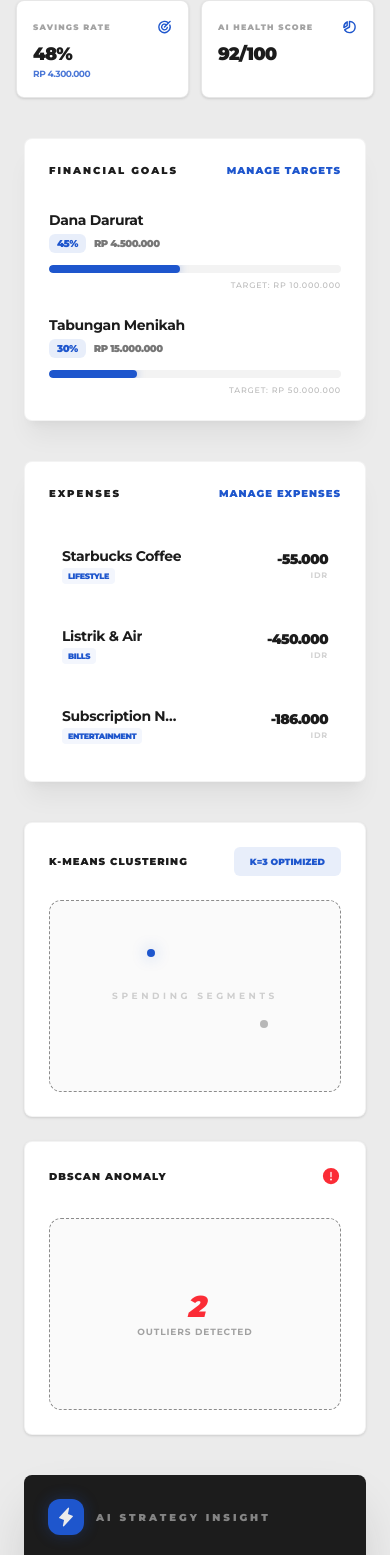
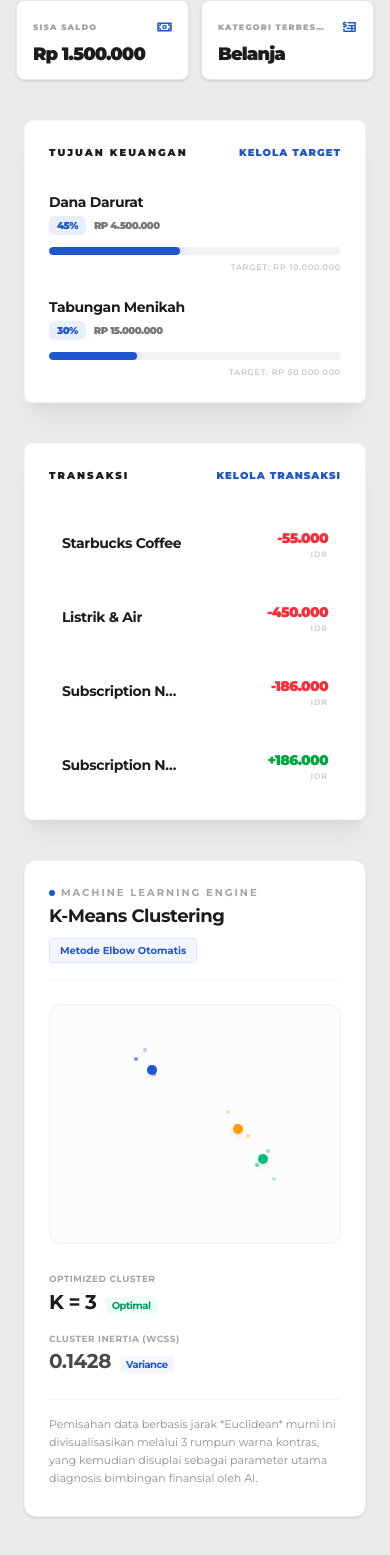
Before and after one commit to ammarrashiddd/mono-smart-budgeting, a Next.js app: page /dashboard in a window 390 px wide. Shown: the part 264-1819 px from the top of the page. Built offline with nearby package versions, Linux system fonts and the light colour scheme.

Commit message:
fix: change the UI according to the lecturer's instructions

```diff
--- a/src/app/dashboard/page.tsx
+++ b/src/app/dashboard/page.tsx
@@ -3,17 +3,7 @@
 import Navbar from "@/components/nav/Navbar";
 import GoalItems from "@/components/ui/GoalItems";
 import StatCards from "@/components/ui/StatCards";
-import {
-  Wallet,
-  TrendUp,
-  Target as TargetIcon,
-  ChartPieSlice,
-  WarningCircle,
-  Lightning,
-  PaperPlaneRight,
-  ArrowDownLeft,
-  ArrowUpRight,
-} from "@phosphor-icons/react";
+import { Wallet, TrendUp, MoneyIcon, InvoiceIcon } from "@phosphor-icons/react";
 
 export default function DashboardPage() {
   const transactions = [
@@ -22,7 +12,7 @@ export default function DashboardPage() {
       name: "Starbucks Coffee",
       date: "15 May 2026",
       category: "Lifestyle",
-      amount: -55000,
+      amount: 55000,
       type: "expense",
     },
     {
@@ -30,7 +20,7 @@ export default function DashboardPage() {
       name: "Listrik & Air",
       date: "05 May 2026",
       category: "Bills",
-      amount: -450000,
+      amount: 450000,
       type: "expense",
     },
     {
@@ -38,8 +28,16 @@ export default function DashboardPage() {
       name: "Subscription Netflix",
       date: "10 May 2026",
       category: "Entertainment",
-      amount: -186000,
+      amount: 186000,
       type: "expense",
+    },
+    {
+      id: 4,
+      name: "Subscription Netflix",
+      date: "10 May 2026",
+      category: "Entertainment",
+      amount: 186000,
+      type: "income",
     },
   ];
   return (
@@ -57,28 +55,25 @@ export default function DashboardPage() {
       {/* --- Section 1: Stats (Responsive Grid) --- */}
       <div className="grid grid-cols-2 lg:grid-cols-4 gap-3 md:gap-6 px-4 md:px-12 mt-6 md:mt-12">
         <StatCards
-          title="Monthly Income"
+          title="Total Pemasukan"
           value="Rp 8.500.000"
           icon={<Wallet weight="bold" className="text-tertiary" size={20} />} // Ukuran ikon sedikit lebih kecil untuk mobile
         />
         <StatCards
-          title="Monthly Spend"
+          title="Total Pengeluaran"
           value="Rp 4.200.000"
           icon={<TrendUp weight="bold" className="text-red-500" size={20} />}
         />
         <StatCards
-          title="Savings Rate"
-          value="48%"
-          subValue="Rp 4.300.000"
-          icon={
-            <TargetIcon weight="bold" className="text-tertiary" size={20} />
-          }
+          title="Sisa Saldo"
+          value="Rp 1.500.000"
+          icon={<MoneyIcon weight="bold" className="text-tertiary" size={20} />}
         />
         <StatCards
-          title="AI Health Score"
-          value="92/100"
+          title="Kategori Terbesar"
+          value="Belanja"
           icon={
-            <ChartPieSlice weight="bold" className="text-tertiary" size={20} />
+            <InvoiceIcon weight="bold" className="text-tertiary" size={20} />
           }
         />
       </div>
@@ -88,10 +83,10 @@ export default function DashboardPage() {
         <div className="bg-white rounded-lg p-6 md:p-10 border border-secondary/5 shadow-xl shadow-secondary/5">
           <div className="flex flex-row items-center justify-between mb-8 md:mb-12">
             <h3 className="text-[10px] md:text-xs font-black uppercase tracking-[0.2em] text-secondary">
-              Financial Goals
+              Tujuan Keuangan
             </h3>
             <button className="text-tertiary text-[10px] md:text-xs font-black uppercase tracking-widest hover:underline transition-all whitespace-nowrap">
-              Manage Targets
+              Kelola Target
             </button>
           </div>
           <div className="grid grid-cols-1 gap-6 md:gap-10">
@@ -114,10 +109,10 @@ export default function DashboardPage() {
         <div className="bg-white rounded-lg p-6 md:p-10 border border-secondary/5 shadow-xl shadow-secondary/5">
           <div className="flex items-center justify-between mb-8">
             <h3 className="text-[10px] md:text-xs font-black uppercase tracking-[0.2em] text-secondary">
-              Expenses
+              Transaksi
             </h3>
             <button className="text-tertiary text-[10px] md:text-xs font-black uppercase tracking-widest hover:underline transition-all whitespace-nowrap">
-              Manage Expenses
+              Kelola Transaksi
             </button>
           </div>
 
@@ -125,7 +120,7 @@ export default function DashboardPage() {
             {transactions.map((item) => (
               <div
                 key={item.id}
-                className="flex items-center justify-between p-3 md:p-4 rounded-xl hover:bg-secondary/2 transition-all border border-transparent hover:border-secondary/5"
+                className="flex items-center justify-between p-3 md:p-4 rounded-xl hover:bg-secondary/2 transition-all border border-transparent hover:border-secondary/15"
               >
                 <div className="flex items-center gap-3 md:gap-4">
                   {/* Info */}
@@ -133,10 +128,7 @@ export default function DashboardPage() {
                     <p className="text-sm md:text-base font-bold text-secondary tracking-tight truncate">
                       {item.name}
                     </p>
-                    <div className="flex items-center gap-2 mt-0.5">
-                      <span className="text-[8px] md:text-[9px] font-black uppercase tracking-tighter text-tertiary bg-tertiary/5 px-1.5 py-0.5 rounded">
-                        {item.category}
-                      </span>
+                    <div className="mt-0.5">
                       <span className="text-[8px] md:text-[9px] font-medium text-secondary/30 hidden sm:block">
                         {item.date}
                       </span>
@@ -147,9 +139,9 @@ export default function DashboardPage() {
                 {/* Amount */}
                 <div className="text-right">
                   <p
-                    className={`text-sm md:text-lg font-black tracking-tighter ${item.type === "income" ? "text-green-600" : "text-secondary"}`}
+                    className={`text-sm md:text-lg font-black tracking-tighter ${item.type === "income" ? "text-green-600" : "text-red-500"}`}
                   >
-                    {item.type === "income" ? "+" : ""}
+                    {item.type === "income" ? "+" : "-"}
                     {new Intl.NumberFormat("id-ID").format(item.amount)}
                   </p>
                   <p className="text-[8px] md:text-[9px] font-bold text-secondary/20 uppercase tracking-widest">
@@ -162,120 +154,139 @@ export default function DashboardPage() {
         </div>
       </div>
 
-      {/* --- Section 4: Machine Learning (Responsive Split View) --- */}
-      <div className="grid grid-cols-1 lg:grid-cols-2 gap-6 md:gap-8 px-6 md:px-12 mt-10 md:mt-16">
-        {/* K-Means */}
-        <div className="bg-white rounded-lg p-6 md:p-8 border border-secondary/5 shadow-sm">
-          <div className="flex justify-between items-center mb-6">
-            <h4 className="text-[10px] md:text-xs font-black uppercase tracking-widest text-secondary">
+      {/* --- Section 4: Machine Learning (Minimalist Colorized K-Means Matrix) --- */}
+      <div className="px-6 md:px-12 mt-10 md:mt-16">
+        <div className="bg-white rounded-xl p-6 md:p-8 border border-secondary/5 shadow-sm">
+          {/* Header Section - Ramping dengan Sentuhan Warna */}
+          <div className="flex flex-col sm:flex-row justify-between items-start sm:items-center gap-2 mb-6 pb-4 border-b border-secondary/5">
+            <div>
+              <div className="flex items-center gap-1.5 mb-0.5">
+                <span className="w-1.5 h-1.5 rounded-full bg-tertiary" />
+                <h4 className="text-[10px] font-bold uppercase tracking-[0.2em] text-secondary/40">
+                  Machine Learning Engine
+                </h4>
+              </div>
+              <h3 className="text-lg font-bold text-secondary tracking-tight">
                 K-Means Clustering
-            </h4>
-            <span className="text-[9px] md:text-[13px] font-black bg-tertiary/10 text-tertiary px-4 py-2 rounded-md uppercase">
-              k=3 Optimized
+              </h3>
+            </div>
+            <div className="text-[10px] font-bold text-tertiary bg-tertiary/5 px-2.5 py-1 rounded border border-tertiary/10">
+              Metode Elbow Otomatis
+            </div>
+          </div>
+
+          {/* Content Layout */}
+          <div className="grid grid-cols-1 lg:grid-cols-3 gap-6">
+            {/* Box Visualisasi Scatter Plot (Berwarna Terarah) */}
+            <div className="lg:col-span-2 h-60 bg-secondary/1 rounded-xl border border-secondary/5 flex flex-col items-center justify-center relative overflow-hidden p-4">
+              {/* Titik Pusat Centroid (Warna Solid Penanda Klaster) */}
+              <div className="absolute top-1/4 left-1/3 w-2.5 h-2.5 bg-tertiary rounded-full shadow-md z-10" />
+              <div className="absolute bottom-1/3 right-1/4 w-2.5 h-2.5 bg-emerald-500 rounded-full shadow-md z-10" />
+              <div className="absolute top-1/2 right-1/3 w-2.5 h-2.5 bg-amber-500 rounded-full shadow-md z-10" />
+
+              {/* Titik Anggota Klaster (Muted Dots Sesuai Warna Centroid) */}
+              {/* Cluster 1 - Blue/Tertiary Group */}
+              <div className="absolute top-[22%] left-[29%] w-1 h-1 bg-tertiary/60 rounded-full" />
+              <div className="absolute top-[28%] left-[35%] w-1 h-1 bg-tertiary/40 rounded-full" />
+              <div className="absolute top-[18%] left-[32%] w-1 h-1 bg-tertiary/30 rounded-full" />
+
+              {/* Cluster 2 - Emerald/Green Group */}
+              <div className="absolute bottom-[32%] right-[28%] w-1 h-1 bg-emerald-500/60 rounded-full" />
+              <div className="absolute bottom-[38%] right-[24%] w-1 h-1 bg-emerald-500/40 rounded-full" />
+              <div className="absolute bottom-[26%] right-[22%] w-1 h-1 bg-emerald-500/30 rounded-full" />
+
+              {/* Cluster 3 - Amber/Yellow Group */}
+              <div className="absolute top-[50%] right-[35%] w-1 h-1 bg-amber-500/60 rounded-full" />
+              <div className="absolute top-[54%] right-[31%] w-1 h-1 bg-amber-500/40 rounded-full" />
+              <div className="absolute top-[44%] right-[38%] w-1 h-1 bg-amber-500/30 rounded-full" />
+            </div>
+
+            {/* Box Parameter Analisis Statistik K-Means (1 Kolom) */}
+            <div className="flex flex-col justify-between py-1">
+              <div className="space-y-4">
+                {/* Metrik 1: Nilai K Optimal */}
+                <div>
+                  <p className="text-[9px] font-bold text-secondary/40 uppercase tracking-wider mb-0.5">
+                    Optimized Cluster
+                  </p>
+                  <p className="text-xl font-bold text-secondary tracking-tight">
+                    K = 3{" "}
+                    <span className="text-[10px] font-bold text-emerald-600 bg-emerald-50 px-1.5 py-0.5 rounded ml-1">
+                      Optimal
                     </span>
+                  </p>
                 </div>
-          <div className="h-48 md:h-64 bg-secondary/2 rounded-xl border border-dashed border-secondary/50 flex items-center justify-center relative overflow-hidden">
-            <div className="absolute top-1/4 left-1/3 w-2 h-2 md:w-3 md:h-3 bg-tertiary rounded-full shadow-[0_0_15px_rgba(30,86,205,0.4)]" />
-            <div className="absolute bottom-1/3 right-1/4 w-2 h-2 md:w-3 md:h-3 bg-secondary rounded-full opacity-30" />
-            <p className="text-[9px] md:text-[10px] font-bold text-secondary/20 uppercase tracking-[0.4em]">
-              Spending Segments
+
+                {/* Metrik 2: Skor WCSS/Inertia */}
+                <div>
+                  <p className="text-[9px] font-bold text-secondary/40 uppercase tracking-wider mb-0.5">
+                    Cluster Inertia (WCSS)
+                  </p>
+                  <p className="text-xl font-bold text-secondary/80 tracking-tight">
+                    0.1428{" "}
+                    <span className="text-[10px] font-bold text-tertiary bg-tertiary/5 px-1.5 py-0.5 rounded ml-1">
+                      Variance
+                    </span>
                   </p>
                 </div>
               </div>
 
-        {/* DBSCAN */}
-        <div className="bg-white rounded-lg p-6 md:p-8 border border-secondary/5 shadow-sm">
-          <div className="flex justify-between items-center mb-8 md:mb-10">
-            <h4 className="text-[10px] md:text-xs font-black uppercase tracking-widest text-secondary">
-              DBSCAN Anomaly
-            </h4>
-            <WarningCircle size={20} className="text-red-500" weight="fill" />
-          </div>
-          <div className="h-48 md:h-64 bg-secondary/2 rounded-xl border border-dashed border-secondary/50 flex flex-col items-center justify-center relative">
-            <p className="text-3xl md:text-4xl font-black text-red-500 tracking-tighter italic">
-              2
-            </p>
-            <p className="text-[9px] md:text-[10px] font-bold text-secondary/40 uppercase tracking-widest">
-              Outliers Detected
+              {/* Catatan Keterangan Khas Desain Minimalis */}
+              <div className="pt-4 border-t border-secondary/5 mt-6 lg:mt-0">
+                <p className="text-[11px] text-secondary/50 leading-relaxed">
+                  Pemisahan data berbasis jarak *Euclidean* murni ini
+                  divisualisasikan melalui 3 rumpun warna kontras, yang kemudian
+                  disuplai sebagai parameter utama diagnosis bimbingan finansial
+                  oleh AI.
                 </p>
               </div>
             </div>
           </div>
+        </div>
+      </div>
 
-      {/* --- Section 5: AI Strategy Analysis (Advanced Responsive Layout) --- */}
+      {/* --- Section 5: AI Strategy Analysis (Minimalist Intelligent Diagnosis) --- */}
       <div className="px-6 md:px-12 mt-10 md:mt-16">
-        <div className="bg-secondary rounded-lg p-6 sm:p-8 md:p-12 text-primary shadow-2xl shadow-secondary/20 relative overflow-hidden group">
-          <div className="relative z-10 flex flex-col xl:flex-row justify-between gap-8 md:gap-12">
-            {/* Left Column: Narrative */}
-            <div className="flex-1">
-              <div className="flex items-center gap-3 mb-6">
-                <div className="p-2 bg-tertiary rounded-xl shadow-[0_0_15px_rgba(30,86,205,0.3)]">
-                  <Lightning weight="fill" size={20} />
+        <div className="bg-secondary rounded-xl p-6 md:p-8 border border-secondary/5">
+          {/* Layout Utama - Flexbox Responsif */}
+          <div className="flex flex-col lg:flex-row justify-between items-start gap-8">
+            {/* Kolom Kiri: Fokus Diagnosis & Narasi AI */}
+            <div className="flex-1 space-y-4">
+              {/* Sub-Header Kecil */}
+              <div className="flex items-center gap-1.5">
+                <span className="w-1.5 h-1.5 rounded-full bg-amber-500" />
+                <h4 className="text-[10px] font-bold uppercase tracking-[0.2em] text-primary/40">
+                  Gemini AI Insights
+                </h4>
               </div>
-                <h3 className="text-[10px] md:text-xs font-black uppercase tracking-[0.3em] opacity-50">
-                  AI Strategy Insight
-                </h3>
-              </div>
-              <p className="text-xl sm:text-2xl md:text-3xl font-bold tracking-tight leading-[1.2] md:leading-tight mb-4">
-                "Berdasarkan analisis clustering, pengeluaran{" "}
-                <span className="text-tertiary italic">Lifestyle</span> Anda
-                meningkat 12%. Amankan{" "}
-                <span className="underline decoration-tertiary underline-offset-8">
-                  Dana Darurat
-                </span>{" "}
-                lebih cepat dengan membatasi cluster ini."
+
+              {/* Teks Narasi Tipis & Clean */}
+              <p className="text-lg md:text-xl font-bold tracking-tight text-primary/80 leading-relaxed">
+                "Evaluasi data mendeteksi variasi transaksi pada pos
+                non-esensial telah melampaui batas aman aturan 50/30/20.
+                Diperlukan restrukturisasi anggaran guna memulihkan stabilitas
+                alokasi Target Dana Darurat Anda."
               </p>
             </div>
 
-            {/* Right Column: Technical Metrics (Grid on Mobile, Stacked on XL) */}
-            <div className="grid grid-cols-1 sm:grid-cols-2 xl:flex xl:flex-col gap-4 w-full xl:w-80">
-              {/* Confidence Card */}
-              <div className="bg-white/5 border border-white/10 p-5 rounded-md backdrop-blur-sm">
-                <p className="text-[9px] md:text-[10px] font-black opacity-40 uppercase tracking-widest mb-2">
-                  Confidence Score
+            {/* Kolom Kanan: Status Kesehatan Finansial Murni (Muted Look) */}
+            <div className="w-full lg:w-64 shrink-0 border-t lg:border-t-0 lg:border-l border-primary/5 pt-6 lg:pt-0 lg:pl-6">
+              <p className="text-[9px] font-bold text-primary/40 uppercase tracking-wider mb-2">
+                Financial Health
               </p>
-                <div className="flex items-end gap-2">
-                  <p className="text-2xl md:text-3xl font-black text-tertiary tracking-tighter">
-                    94.2%
-                  </p>
-                  <p className="text-[9px] md:text-[10px] font-bold opacity-40 mb-1 uppercase tracking-tighter">
-                    High Accuracy
+
+              {/* Status Indikator Minimalis */}
+              <div className="flex items-center gap-2 mb-3">
+                <p className="text-lg font-black text-primary/50 uppercase tracking-wide">
+                  Waspada
                 </p>
               </div>
-                <div className="h-1 w-full bg-white/10 rounded-full mt-3 overflow-hidden">
-                  <div className="h-full bg-tertiary w-[94%]" />
-                </div>
-              </div>
 
-              {/* What-If Card */}
-              <div className="bg-white/5 border border-white/10 p-5 rounded-md backdrop-blur-sm">
-                <p className="text-[9px] md:text-[10px] font-black opacity-40 uppercase tracking-widest mb-2">
-                  What-If Projection
+              {/* Deskripsi Status */}
+              <p className="text-[11px] text-primary/50 leading-relaxed font-medium">
+                Rasio akumulasi pengeluaran bulanan berjalan mendesak kapasitas
+                sisa saldo efektif Anda.
               </p>
-                <div className="flex items-center justify-between gap-4">
-                  <div className="text-center">
-                    <p className="text-[8px] opacity-30 uppercase tracking-tighter font-bold">
-                      Current
-                    </p>
-                    <p className="text-xs md:text-sm font-bold opacity-50 line-through">
-                      Jan '27
-                    </p>
-                  </div>
-                  <PaperPlaneRight
-                    weight="fill"
-                    className="text-tertiary animate-pulse shrink-0"
-                    size={16}
-                  />
-                  <div className="text-center">
-                    <p className="text-[8px] text-tertiary uppercase tracking-tighter font-bold">
-                      Optimal
-                    </p>
-                    <p className="text-base md:text-lg font-black text-white">
-                      Nov '26
-                    </p>
-                  </div>
-                </div>
-              </div>
             </div>
           </div>
         </div>
--- a/src/app/page.tsx
+++ b/src/app/page.tsx
@@ -79,11 +79,11 @@ export default function Home() {
                       Analysis 02
                     </h4>
                     <h3 className="text-xl md:text-2xl font-bold mb-2 md:mb-3">
-                      Algorithm Benchmarking
+                      Hybrid Financial Pattern Analysis
                     </h3>
                     <p className="text-xs md:text-sm leading-relaxed opacity-80">
-                      Komparasi K-Means dan DBSCAN untuk menyeimbangkan
-                      kecepatan dan deteksi transaksi tidak lazim.
+                      Panel dashboard yang mengombinasikan kalkulasi statistik
+                      riil dengan label User Persona hasil klastering K-Means.
                     </p>
                   </div>
                   <div className="w-full sm:w-32 md:w-40 h-24 md:h-28 overflow-hidden rounded-xl bg-blue-900/50 shrink-0">
@@ -123,6 +123,7 @@ export default function Home() {
             </div>
           </div>
         </div>
+
         {/* --- Section: The Workflow (System Pipeline) --- */}
         <div className="px-6 md:px-12 mt-16 md:mt-24">
           <div className="bg-secondary text-primary rounded-xl p-8 md:p-16 overflow-hidden relative">
@@ -132,57 +133,71 @@ export default function Home() {
               </h3>
 
               <div className="grid grid-cols-1 sm:grid-cols-2 lg:grid-cols-4 gap-10 md:gap-8">
-                {/* Step 1 */}
+                {/* Step 1: Ingestion & Financial Metrics */}
                 <div className="group">
                   <div className="text-3xl md:text-4xl font-black text-tertiary mb-3 md:mb-4 transition-transform group-hover:-translate-y-2 duration-300">
                     01
                   </div>
-                  <h4 className="text-lg font-bold mb-2">Ingestion</h4>
+                  <h4 className="text-lg font-bold mb-2">
+                    Ingestion & Metrics
+                  </h4>
                   <p className="text-xs md:text-sm opacity-60 leading-relaxed font-medium">
-                    Data transaksi mentah diunggah dan dibersihkan melalui tahap
-                    *preprocessing* untuk menghilangkan noise.
+                    Data transaksi mentah di-ingest secara real-time untuk
+                    mengekstrak metrik finansial riil seperti akumulasi total
+                    pemasukan, pengeluaran, sisa saldo, dan pos anggaran
+                    terbesar.
                   </p>
                 </div>
 
-                {/* Step 2 */}
+                {/* Step 2: Elbow Optimization */}
                 <div className="group">
                   <div className="text-3xl md:text-4xl font-black text-tertiary mb-3 md:mb-4 transition-transform group-hover:-translate-y-2 duration-300">
                     02
                   </div>
-                  <h4 className="text-lg font-bold mb-2">Clustering</h4>
+                  <h4 className="text-lg font-bold mb-2">Elbow Optimization</h4>
                   <p className="text-xs md:text-sm opacity-60 leading-relaxed font-medium">
-                    Algoritma K-Means mengelompokkan pengeluaran ke dalam
-                    kategori Hemat, Wajar, Boros secara otomatis.
+                    Sistem secara otomatis mengevaluasi nilai WCSS guna
+                    menentukan jumlah klaster (K) yang paling optimal dan
+                    objektif berdasarkan variasi sebaran data transaksi unik
+                    pengguna.
                   </p>
                 </div>
 
-                {/* Step 3 */}
+                {/* Step 3: Behavioral Clustering */}
                 <div className="group">
                   <div className="text-3xl md:text-4xl font-black text-tertiary mb-3 md:mb-4 transition-transform group-hover:-translate-y-2 duration-300">
                     03
                   </div>
-                  <h4 className="text-lg font-bold mb-2">Anomaly Detection</h4>
+                  <h4 className="text-lg font-bold mb-2">
+                    Behavioral Clustering
+                  </h4>
                   <p className="text-xs md:text-sm opacity-60 leading-relaxed font-medium">
-                    DBSCAN memindai *outliers* untuk mendeteksi pengeluaran
-                    tidak wajar yang berpotensi merusak anggaran.
+                    Algoritma K-Means memproses data berdasarkan K optimal untuk
+                    mengelompokkan kebiasaan belanja ke dalam label User Persona
+                    secara akurat.
                   </p>
                 </div>
 
-                {/* Step 4 */}
+                {/* Step 4: AI Intelligent Diagnosis */}
                 <div className="group">
                   <div className="text-3xl md:text-4xl font-black text-tertiary mb-3 md:mb-4 transition-transform group-hover:-translate-y-2 duration-300">
                     04
                   </div>
-                  <h4 className="text-lg font-bold mb-2">AI Inference</h4>
+                  <h4 className="text-lg font-bold mb-2">
+                    AI Intelligent Diagnosis
+                  </h4>
                   <p className="text-xs md:text-sm opacity-60 leading-relaxed font-medium">
-                    LLM (Gemini) menerima hasil klaster dan memberikan saran
-                    strategi finansial dalam bahasa alami.
+                    Gemini AI Agent menganalisis gabungan data numerik dan
+                    rumpun klaster untuk mendiagnosis Status Kesehatan Finansial
+                    secara otonom, sekaligus merumuskan solusi taktis berbasis
+                    aturan 50/30/20.
                   </p>
                 </div>
               </div>
             </div>
           </div>
         </div>
+
         {/* --- Section: Get Started (Image Background Style) --- */}
         <div className="px-6 md:px-12 mt-15 mb-15">
           <div className="relative h-80 md:h-125 w-full rounded-xl overflow-hidden shadow-2xl">
```
Lines whose indentation alone changed are shown as unchanged.
